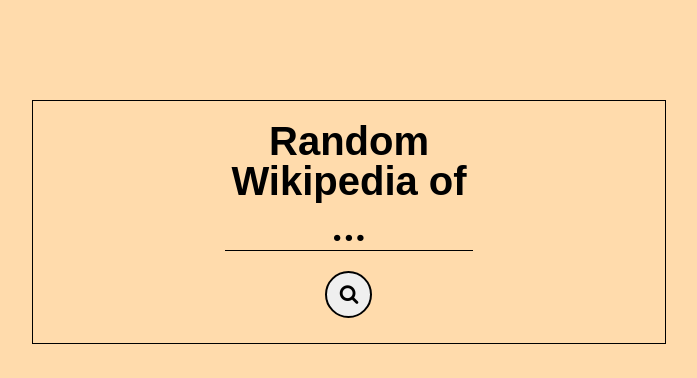
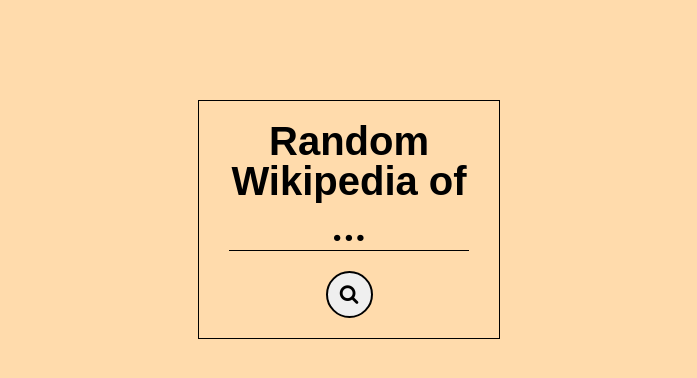
Before and after one commit to Deohgu/random-wikipedia-of, a React (Create React App) app: page / in a window 1280 px wide. Shown: the top 378 px of the page, without its empty margins (291-988 px from the left). Built offline with nearby package versions, Linux system fonts and the light colour scheme.

Commit message:
Manually set sizes fix.

```diff
--- a/src/components/TitleInput/TitleInput.module.css
+++ b/src/components/TitleInput/TitleInput.module.css
@@ -1,8 +1,7 @@
 .container {
   display: flex;
   flex-direction: column;
-  margin: 0 5px 5px 5px;
-  width: max-content;
+  width: 300px;
   align-items: center;
 }
 
@@ -18,7 +17,7 @@
   flex-wrap: wrap;
 
   /* Ideal scenario would be for the width to be as large as the content, but that is not working for some reason, max content width just keeps it large. Check what content is there apart from the form and title. */
-  width: 40%;
+  width: 80%;
 }
 
 input {
```
